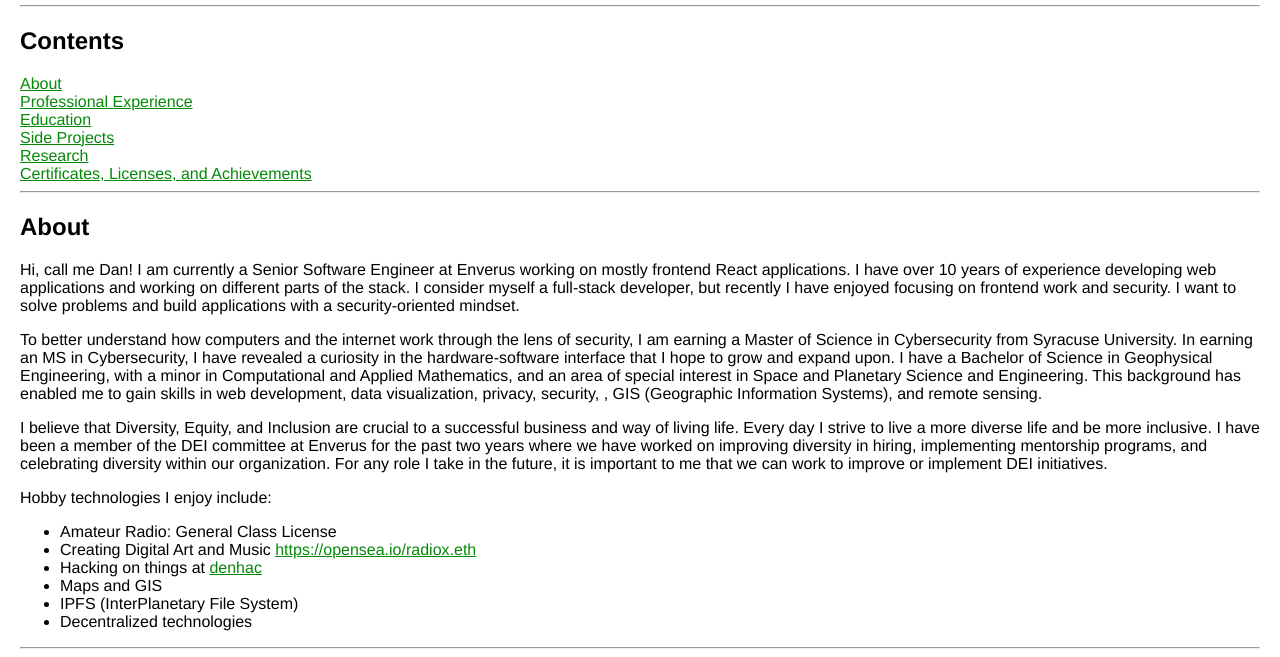
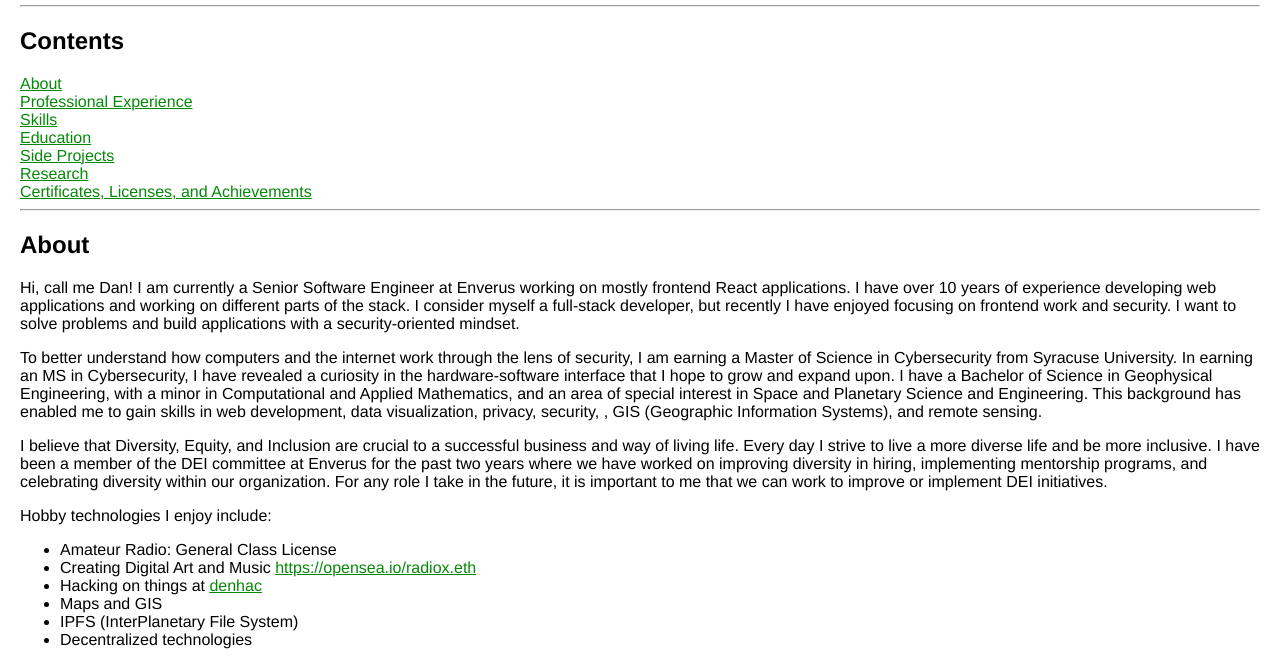
Before and after one commit to radioxeth/nad27, a website: page app/index.html in a window 1280 px wide. Shown: the part 143-800 px from the top of the page. Drawn offline with Linux system fonts and the light colour scheme.

Commit message:
Update index.html

```diff
--- a/app/index.html
+++ b/app/index.html
@@ -38,6 +38,8 @@
             <a href="#about">About</a>
             <br>
             <a href="#professional-experience">Professional Experience</a>
+            <br>
+            <a href="#skills">Skills</a>
             <br>
             <a href="#education">Education</a>
             <br>
@@ -96,7 +98,7 @@
             </p>
         </section>
         <hr>
-        <section id="professional-experience">
+        <section id="skills">
             <h2>Skills</h2>
             <ul>
                 <li>Full-stack web development, software engineering, cybersecurity</li>
@@ -107,7 +109,7 @@
             </ul>
         </section>
         <hr>
-        <section>
+        <section id="professional-experience">
             <h2>Professional Experience</h2>
 
             <h3>Enverus | Centennial, CO | Remote (2017 - present) full-time</h3>
```
